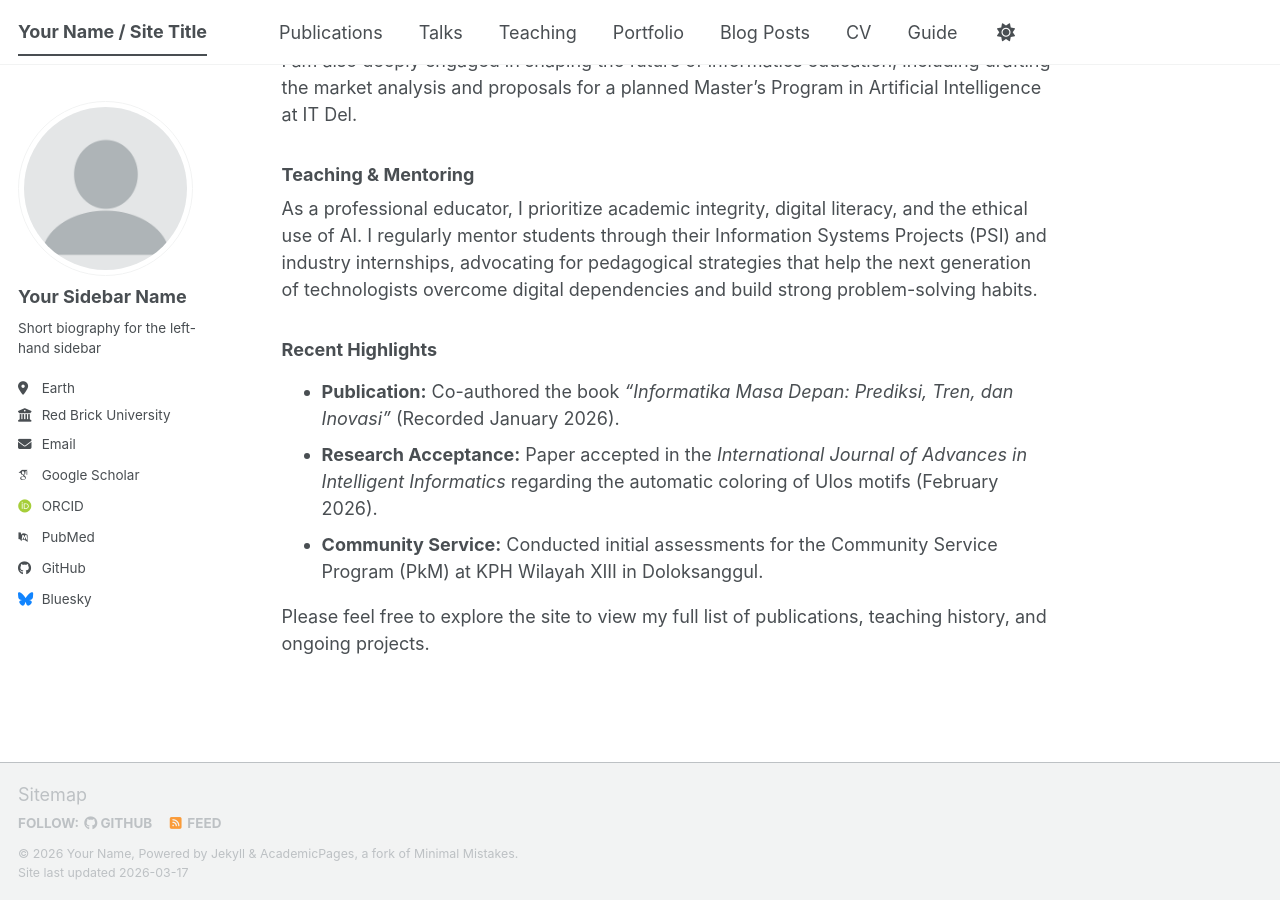
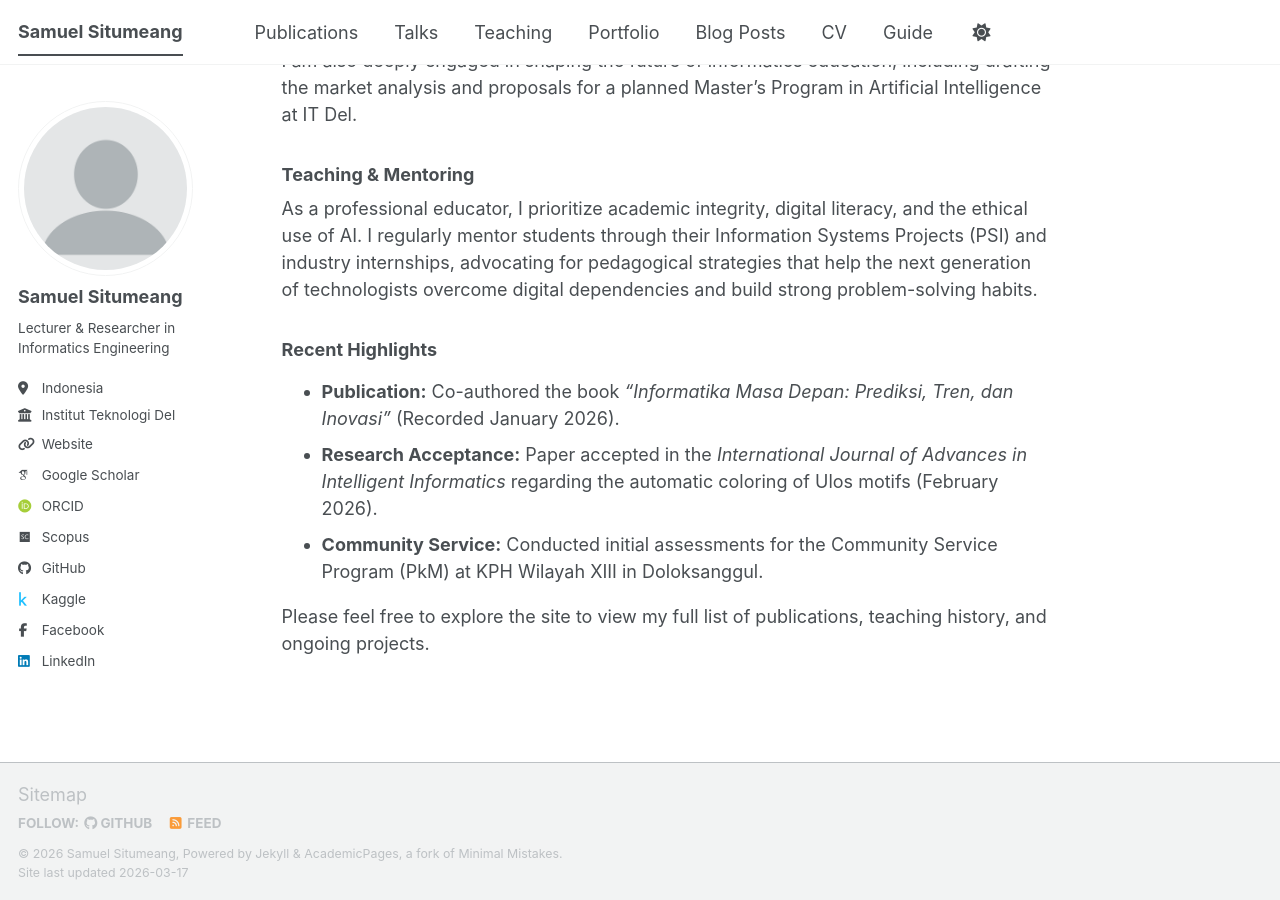
Before and after one commit to exemuel/exemuel.github.io, a Jekyll site: the page built from _pages/about.md, in a window 1280 px wide and 900 px high, scrolled down 611 px. Built offline with Jekyll 4.4.1, drawn with Linux system fonts in a browser that asks for light colours; some web fonts are replaced; a script bundle is joined from its source files by our own code; library files that are not in the unit come from our copies.

Commit message:
Update _config.yml

```diff
--- a/_config.yml
+++ b/_config.yml
@@ -9,14 +9,13 @@
 # Basic Site Settings
 locale                   : "en-US"
 site_theme               : "default" # The available themes options are "default", "air", "sunrise", "mint", "dirt" and "contrast"
-title                    : "Your Name / Site Title"
+title                    : "Samuel Situmeang"
 title_separator          : "-"
-name                     : &name "Your Name"
-description              : &description "Your Name's academic portfolio"   # Update this with a general description of your site, this is the default if not overridden by a page
-url                      : https://academicpages.github.io # The base hostname & protocol for your site e.g. "https://[your GitHub username].github.io",
-                                                           # or if you already have some other page hosted on Github then use "https://[your GitHub username].github.io/[Your Repo Name]"
-baseurl                  : "" # the subpath of your site, e.g. "/blog"
-repository               : "academicpages/academicpages.github.io"
+name                     : &name "Samuel Situmeang"
+description              : &description "Samuel Situmeang's academic portfolio"
+url                      : https://exemuel.github.io
+baseurl                  : ""
+repository               : "exemuel/exemuel.github.io"
 
 # Site Author - The following control what appear as part of the author content on the side bar.
 #               If a field is blank the icon and link will not appear, otherwise it will be shown.
@@ -24,41 +23,40 @@ repository               : "academicpages/academicpages.github.io"
 author:
   # Biographic information
   avatar           : "profile.png"
-  name             : "Your Sidebar Name"
-  pronouns         : # example: "she/her"
-  bio              : "Short biography for the left-hand sidebar"
-  location         : "Earth"
-  employer         : "Red Brick University"
-  uri              : # URL
-  email            : "none@example.org"
+  name             : "Samuel Situmeang"
+  bio              : "Lecturer & Researcher in Informatics Engineering"
+  location         : "Indonesia"
+  employer         : "Institut Teknologi Del"
+  uri              : "https://www.del.ac.id/?page_id=6943"
+  email            : # Update with your preferred contact email
 
   # Academic websites
   academia         : # URL
-  arxiv            : # URL - Update with the correct link to your profile
-  googlescholar    : "https://scholar.google.com/citations?user=PS_CX0AAAAAJ"
+  arxiv            : # URL
+  googlescholar    : "https://scholar.google.com/citations?hl=en&user=vaIsPqcAAAAJ"
   inspire-hep      : # URL
   impactstory      : # URL
-  orcid            : "https://orcid.org/yourorcidurl"
+  orcid            : "https://orcid.org/0000-0003-3070-0932"
   semantic         : # URL
   ssrn             : # URL
-  pubmed           : "https://www.ncbi.nlm.nih.gov/pubmed/?term=john+snow"
+  pubmed           : # URL
   researchgate     : # URL
-  scopus           : # URL
+  scopus           : "https://www.scopus.com/authid/detail.uri?authorId=57194007320"
   zotero           : # URL
 
 
   # Repositories and software development
-  bitbucket        : # Username - Update with your username on the site
+  bitbucket        : # Username
   codepen          : # Username
   dribbble         : # Username
-  github           : "academicpages"
-  kaggle           : # Username
+  github           : "exemuel"
+  kaggle           : "samuelsitumeang"
   stackoverflow    : # User number or user number and name (i.e., use "1" or "1/jeff-atwood")
 
   # Social media
   artstation       : # Username
-  bluesky          : "bsky.app" # Replace this with you Bluesky username
-  facebook         : # Username
+  bluesky          : # Username
+  facebook         : "samuel.situmeang"
   flickr           : # Username
   foursquare       : # Username
   goodreads        : # Username
@@ -66,7 +64,7 @@ author:
   keybase          : # Username
   instagram        : # Username
   lastfm           : # Username
-  linkedin         : # Username
+  linkedin         : "samuelsitumeang"
   mastodon         : # URL
   medium           : # URL
   pinterest        : # Username
```
